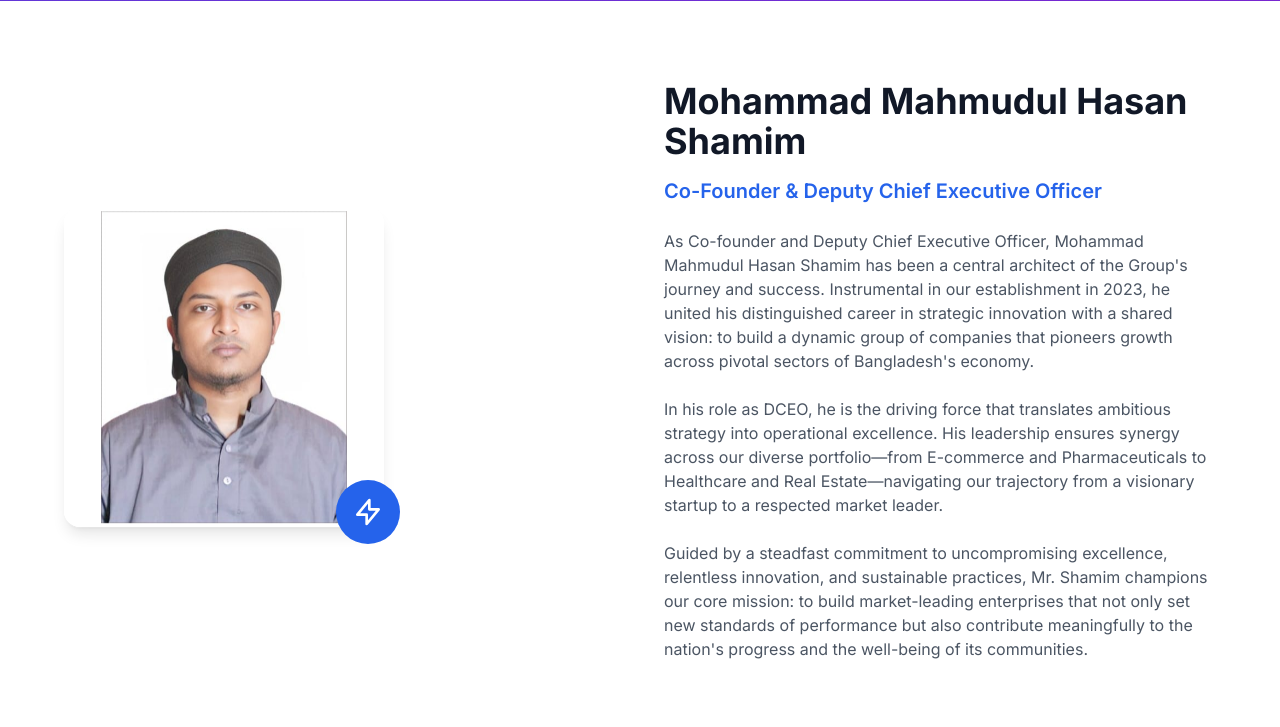
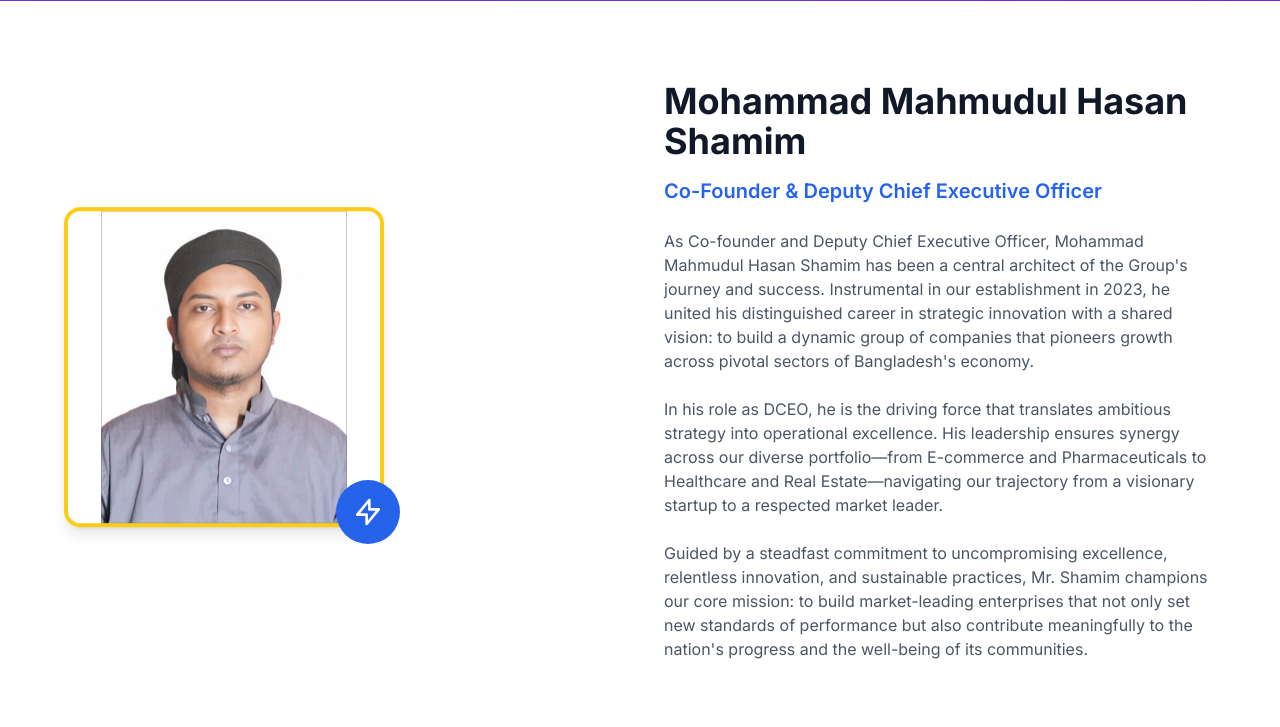
Before and after one commit to jonyprachine123/corporate, a Flask app: page /about/cofounder in a window 1280 px wide. Shown: the part 404-1131 px from the top of the page. Run offline with Flask 3, Linux system fonts and the light colour scheme; some libraries are stand-ins or nearby versions.

Commit message:
Update co-founder profile image border to golden color for premium appearance

```diff
--- a/templates/public/cofounder.html
+++ b/templates/public/cofounder.html
@@ -21,7 +21,7 @@
                 <!-- Photo Section -->
                 <div class="text-center lg:text-left fade-in-left">
                     <div class="relative inline-block">
-                        <div class="w-64 h-64 sm:w-80 sm:h-80 rounded-2xl overflow-hidden mx-auto lg:mx-0 scale-in float shadow-lg border-4 border-white">
+                        <div class="w-64 h-64 sm:w-80 sm:h-80 rounded-2xl overflow-hidden mx-auto lg:mx-0 scale-in float shadow-lg border-4 border-yellow-400">
                             <!-- Co-founder photo -->
                             <img src="{{ url_for('static', filename='uploads/Mahmudul Hassan Shamim.jpg') }}" alt="Mohammad Mahmudul Hasan Shamim - Co-Founder & Deputy Chief Executive Officer" class="w-full h-full object-contain">
                         </div>
```
